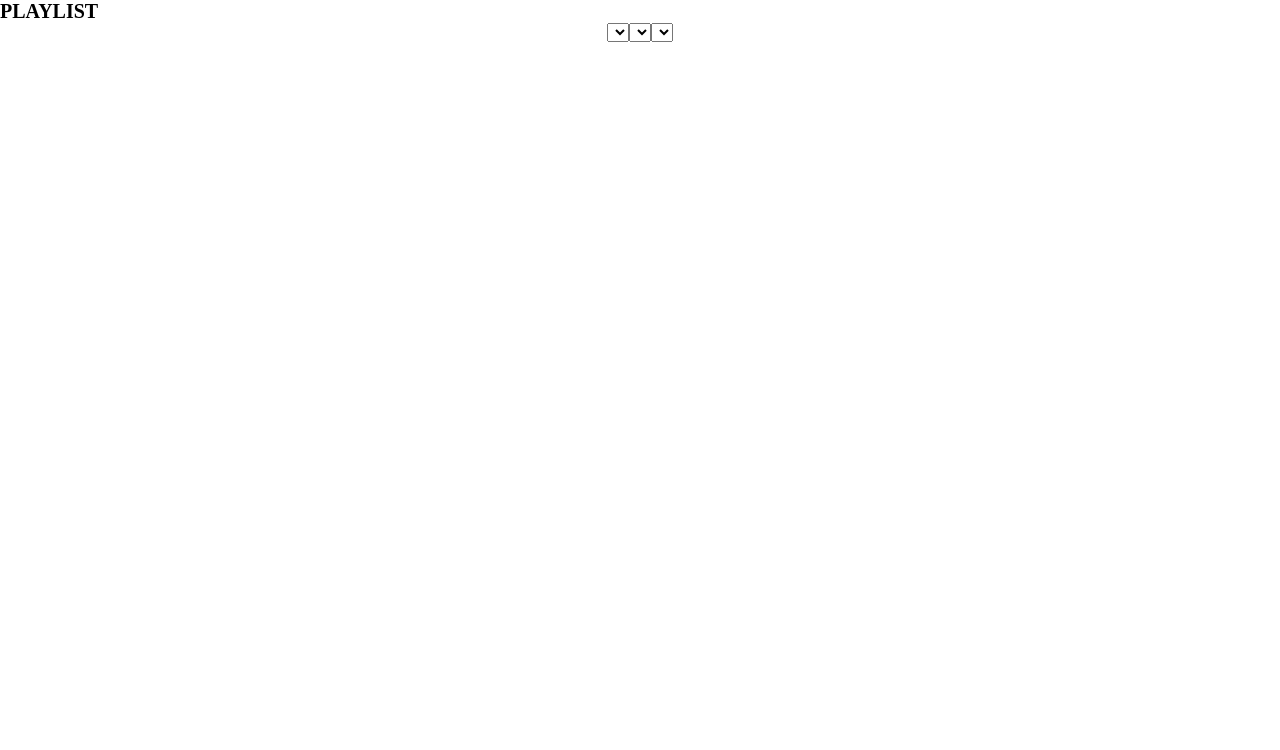
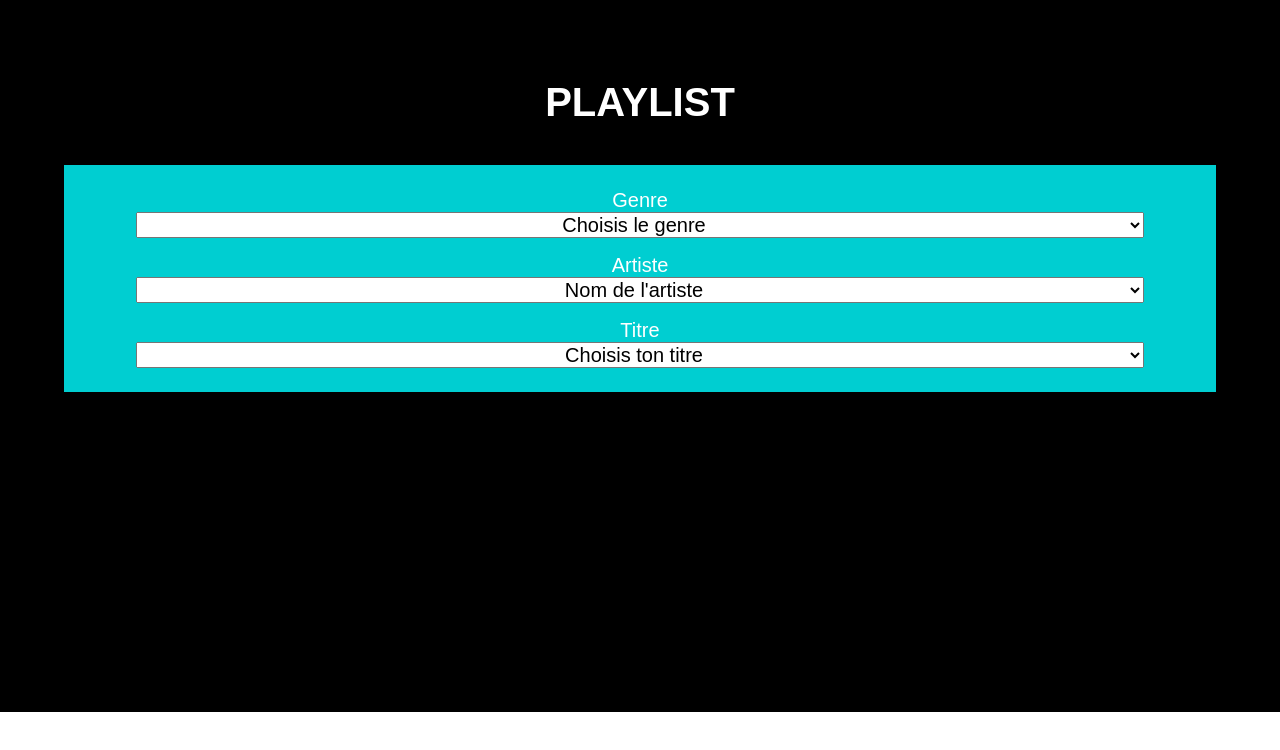
Before and after one commit to Angelique59212/playlist, a plain HTML site: page index.html in a window 1280 px wide. Drawn offline with Linux system fonts and the light colour scheme.

Commit message:
background color

```diff
--- a/css/style.css
+++ b/css/style.css
@@ -6,21 +6,44 @@
 
 html {
     font-size: 62.5%;
+    font-family: sans-serif;
 }
 
-#container {
+main, #container-second {
+    display: flex;
+    flex-direction: column;
+    justify-content: center;
+    text-align: center;
+}
+
+main {
     width: 100%;
-    display: flex;
-    justify-content: center;
+    background-color: black;
+    color: white;
+    padding: 10vh 5vw 40vh;
+    font-size: 2rem;
+}
+
+h1 {
+    margin-bottom: 5vh;
 }
 
 #container-second {
-    display: flex;
-    justify-content: center;
+    background-color: darkturquoise;
+    padding: 2vh 5vw;
 }
 
-#container div {
+#container-second div {
+    margin: .8rem;
+}
+
+main div {
     display: flex;
     flex-direction: column;
     justify-content: center;
 }
+
+select {
+    text-align: center;
+    font-size: 2rem;
+}
--- a/index.html
+++ b/index.html
@@ -15,18 +15,31 @@
 
         <div id="container-second">
             <div>
-                <label for="genre"></label>
-                <select name="genre" id="genre"></select>
+                <label for="genre">Genre</label>
+                <select name="genre" id="genre">
+                    <option value="">Choisis le genre</option>
+                    <option value="">Pop</option>
+                    <option value="">Variété</option>
+                </select>
             </div>
             <div>
-                <label for="artist"></label>
-                <select name="artist" id="artist"></select>
+                <label for="artist">Artiste</label>
+                <select name="artist" id="artist">
+                    <option value="">Nom de l'artiste</option>
+                    <option value="">Bidule</option>
+                    <option value="">Machin</option>
+                </select>
             </div>
             <div>
-                <label for="title"></label>
-                <select name="title" id="title"></select>
+                <label for="title">Titre</label>
+                <select name="title" id="title">
+                    <option value="">Choisis ton titre</option>
+                    <option value="">Vive moi</option>
+                    <option value="">vive toi</option>
+                </select>
             </div>
         </div>
+
     </main>
     <script src="js/app.js"></script>
 </body>
```
